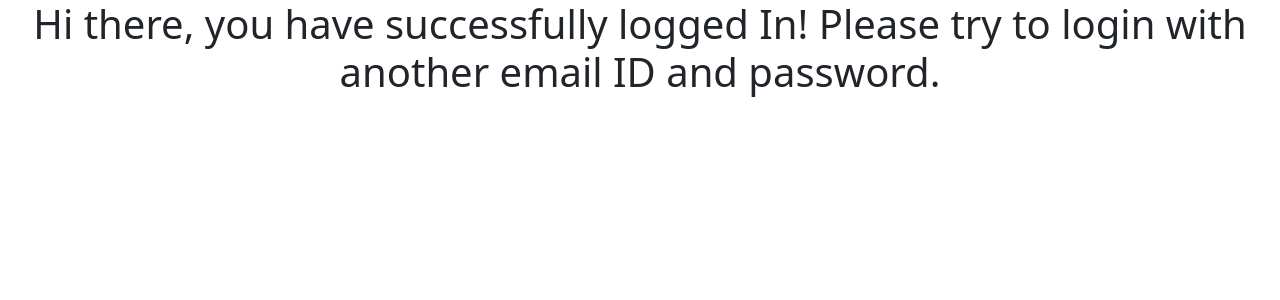
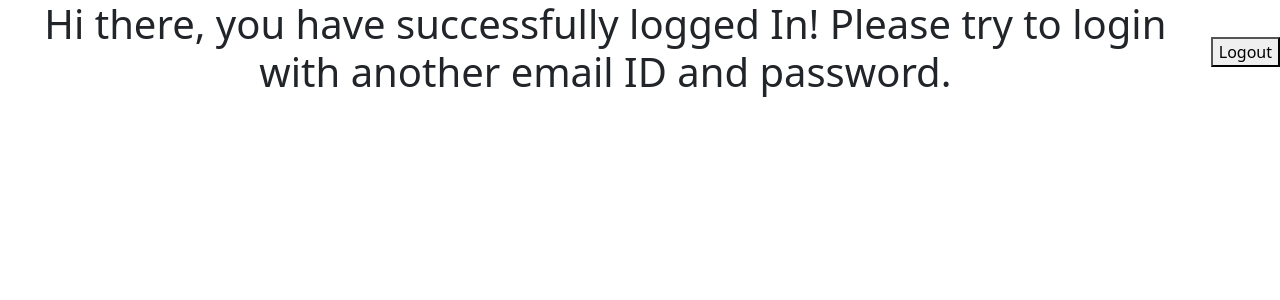
Before and after one commit to techo-anant/Login-with-DB, a React (Create React App) app in the folder frontend/: page /success in a window 1280 px wide. Shown: the top 300 px of the page. Built offline with nearby package versions, Linux system fonts and the light colour scheme.

Commit message:
Organization, logout functionality

```diff
--- a/frontend/src/App.js
+++ b/frontend/src/App.js
@@ -1,9 +1,9 @@
 import React from 'react';
 import './App.css';
-import Login from './Login.js'
+import Login from './components/Login.js';
 import { BrowserRouter, Routes, Route } from 'react-router-dom';
-import Signup from './Signup.js';
-import Success from './success.js';
+import Signup from './components/Signup.js';
+import Success from './components/success.js';
 
 function App() {
   return (
--- a/frontend/src/Login.js
+++ b/frontend/src/components/Login.js
@@ -1,7 +1,7 @@
 import  { useState } from 'react'
 import {useNavigate} from 'react-router-dom'
 import 'bootstrap/dist/css/bootstrap.min.css';
-import './signup.css'
+import './../styles/signup.css'
 
 function Login() {
     const navigate = useNavigate();
--- a/frontend/src/Signup.js
+++ b/frontend/src/components/Signup.js
@@ -1,6 +1,6 @@
 import React , {useState} from 'react'
 import { useNavigate } from 'react-router-dom';
-import './signup.css'
+import './../styles/signup.css'
 
 function Signup() {
 
--- /dev/null
+++ b/frontend/src/components/success.js
@@ -0,0 +1,37 @@
+import React from 'react'
+import 'bootstrap/dist/css/bootstrap.min.css';
+import { useNavigate } from 'react-router-dom';
+
+
+const Success = () => {
+  const navigate = useNavigate();
+  async function handleLogout(event) {
+    event.preventDefault();
+    try{
+      const response = await fetch("http://localhost:5000/success", {
+        method: "POST"
+      });
+
+      if(response.status === 500) {
+        return alert("Logout failed")
+      }
+      alert("Logout successful")
+      navigate('/login');
+    }catch(error) {
+          console.error('Logout error:', error);
+          alert("An error occurred while Logging out.");
+    }
+  }
+  return (
+    <div>
+        <div className='d-flex w-100 h-100 justify-content-center align-items-center'>
+            <h1>Hi there, you have successfully logged In!
+              Please try to login with another email ID and password.
+            </h1>
+            <button onClick={handleLogout}>Logout</button>
+        </div>
+    </div>
+  )
+}
+
+export default Success
--- a/frontend/src/success.js
+++ /dev/null
@@ -1,16 +0,0 @@
-import React from 'react'
-import 'bootstrap/dist/css/bootstrap.min.css';
-
-const success = () => {
-  return (
-    <div>
-        <div className='d-flex w-100 h-100 justify-content-center align-items-center'>
-            <h1>Hi there, you have successfully logged In!
-              Please try to login with another email ID and password.
-            </h1>
-        </div>
-    </div>
-  )
-}
-
-export default success
```
Also changed, not shown: frontend/src/styles/signup.css (renamed from frontend/src/signup.css), 1 other file (tests, documents, lock files or other folders).
